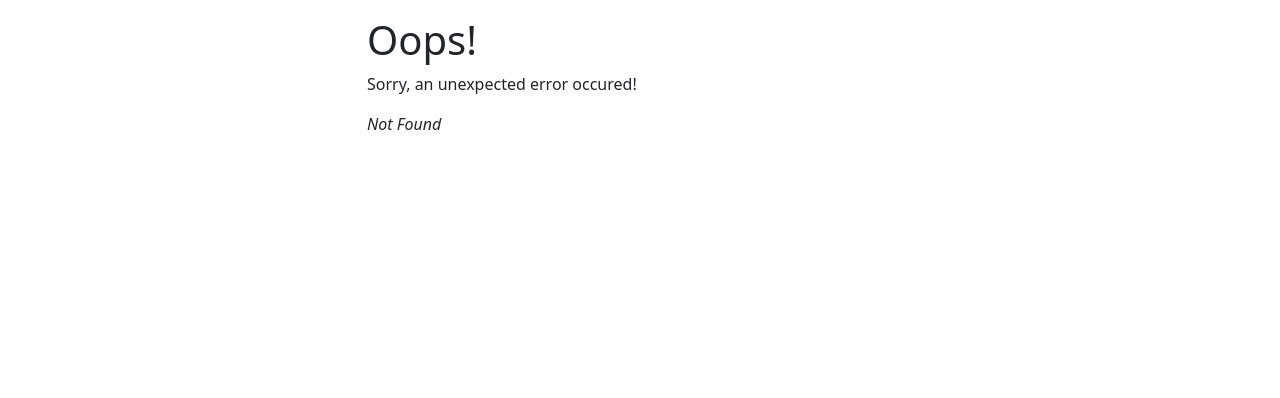
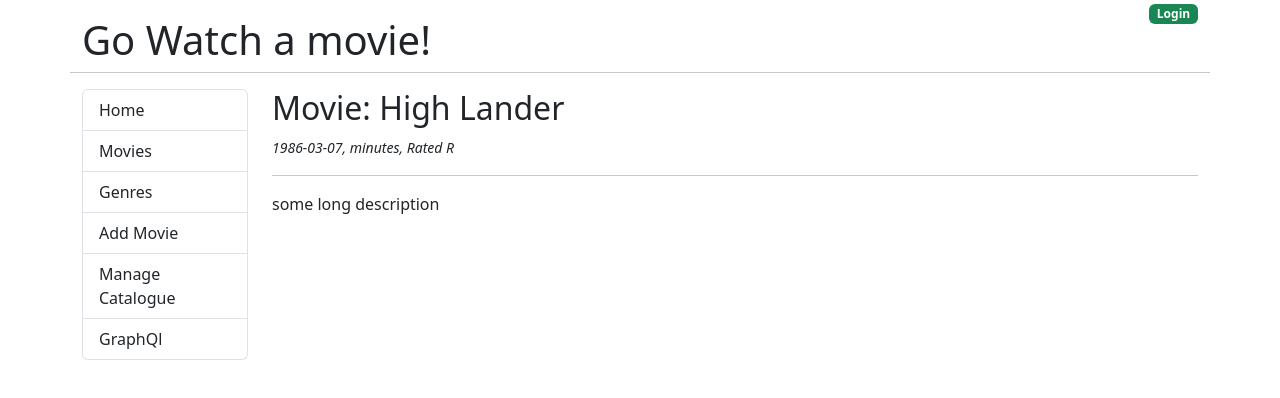
Before and after one commit to prdk0/go-react-moviebuff, a React (Vite) app: page /movies/1 in a window 1280 px wide. Before the commit this address had no page. Shown: the top 398 px of the page. Built offline with nearby package versions, Linux system fonts and the light colour scheme.

Commit message:
completed stubs

```diff
--- a/src/components/Movie.jsx
+++ b/src/components/Movie.jsx
@@ -1,7 +1,26 @@
+import { useEffect, useState } from "react";
+import { useParams } from "react-router-dom";
+
 const Movie = () => {
+    const [movie, setMovie] = useState({});
+    let {id} = useParams();
+    useEffect(() => {
+        let myMovie = {
+                id: 1,
+                title: "High Lander",
+                release_date: "1986-03-07",
+                run_time: 116,
+                mpaa_rating: "R",
+                description: "some long description"
+            }
+            setMovie(myMovie);
+    }, [id]);
     return (
-        <div className="text-center">
-                <h2>Movie</h2>
+        <div>
+                <h2>Movie: {movie.title}</h2>
+                <small><em>{movie.release_date}, {movie.runtime} minutes, Rated {movie.mpaa_rating}</em></small>
+                <hr />
+                <p>{movie.description}</p>
         </div>
     )
 }
--- a/src/components/Movies.jsx
+++ b/src/components/Movies.jsx
@@ -1,7 +1,57 @@
+import { useEffect, useState } from "react";
+import { Link } from "react-router-dom";
+
 const Movies = () => {
+    const [movies, setMovies] = useState([]);
+
+    useEffect(() => {
+        let moviesList = [
+            {
+                id: 1,
+                title: "High Lander",
+                release_date: "1986-03-07",
+                run_time: 116,
+                mpaa_rating: "R",
+                description: "some long description"
+            },
+            {
+                id: 2,
+                title: "Raiders of the Lost Ark",
+                release_date: "1981-06-12",
+                run_time: 115,
+                mpaa_rating: "PG-13",
+                description: "some long description"
+            }
+        ];
+        setMovies(moviesList)
+    }, [])
+
     return (
-        <div className="text-center">
+        <div>
                 <h2>Movies</h2>
+                <hr />
+                <table className="table table-striped table-hover">
+                    <thead>
+                        <tr>
+                            <th>Movie</th>
+                            <th>Release Date</th>
+                            <th>Rating</th>
+                        </tr>
+                    </thead>
+                    <tbody>
+                        {movies.map(m =>(
+                            <tr key={m.id}>
+                                <td>
+                                    <Link to={`/movies/${m.id}`}>
+                                        {m.title}
+                                    </Link>
+                                </td>
+                                <td>{m.release_date}</td>
+                                <td>{m.mpaa_rating}</td>
+                            </tr>
+                        ))}
+                    </tbody>
+                </table>
         </div>
     )
 }
--- a/src/main.jsx
+++ b/src/main.jsx
@@ -12,6 +12,7 @@
 import ManageCatalogue from './components/ManageCatalogue';
 import GraphQL from './components/GraphQL';
 import Login from './components/Login';
+import Movie from './components/Movie'
 
 const router = createBrowserRouter([
   {
@@ -23,6 +24,10 @@
       {
         path: "/movies",
         element: <Movies/>
+      },
+      {
+        path: "/movies/:id",
+        element: <Movie/>
       },
       {
         path: "/genres",
```
